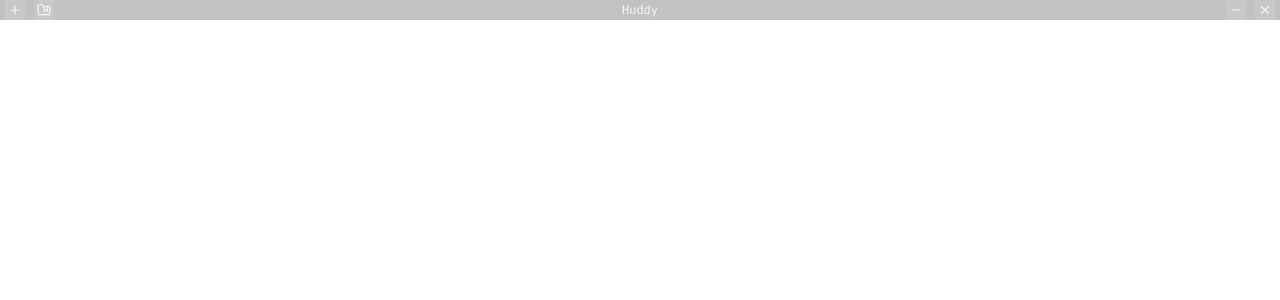
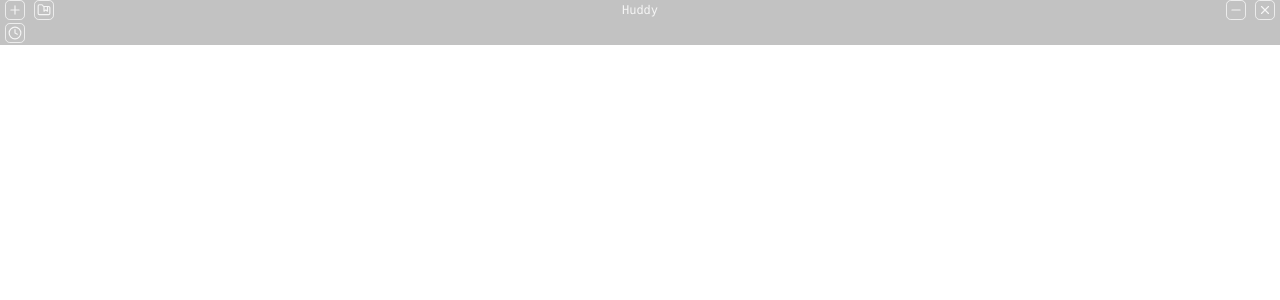
Before and after one commit to jpelinski/huddy, a React (Vite) app: page / in a window 1280 px wide. Shown: the top 300 px of the page. Built offline with nearby package versions, Linux system fonts and the light colour scheme.

Commit message:
feat: add clock component

```diff
--- a/src/App.tsx
+++ b/src/App.tsx
@@ -6,6 +6,7 @@ import { TimerList } from "./components/TimerList";
 import { useEffect, useRef } from "react";
 import { AnimatePresence, motion } from "framer-motion";
 import { useUIStore } from "./store/UIStore";
+import { Clock } from "./components/Clock";
 
 function App() {
   const { addTimer, timers } = useTimerStore();
@@ -31,6 +32,7 @@ function App() {
   const handleAddTimer = () => {
     addTimer({ name: "New Timer", duration: 300 });
   };
+  const { clockVisible } = useUIStore();
 
   return (
     <div
@@ -53,7 +55,7 @@ function App() {
           </motion.div>
         )}
       </AnimatePresence>
-
+      {clockVisible && <Clock />}
       <TimerList />
     </div>
   );
--- /dev/null
+++ b/src/components/Clock.module.css
@@ -0,0 +1,14 @@
+.clock {
+  display: flex;
+  flex-direction: column;
+  align-items: center;
+  padding: 0.5rem;
+}
+
+.time {
+  font-size: 0.8rem;
+  font-family: var(--font-mono);
+  font-weight: 500;
+  color: var(--text-primary);
+  letter-spacing: 0.05rem;
+}
--- /dev/null
+++ b/src/components/Clock.tsx
@@ -0,0 +1,11 @@
+import { useClock } from "../hooks/useClock";
+import styles from "./Clock.module.css";
+export function Clock() {
+  const { formattedTime } = useClock();
+
+  return (
+    <div className={styles.clock}>
+      <span className={styles.time}>{formattedTime}</span>
+    </div>
+  );
+}
--- a/src/components/HeadBar.module.css
+++ b/src/components/HeadBar.module.css
@@ -17,25 +17,32 @@
   height: 20px;
   margin-left: 0.3rem;
   margin-right: 0.3rem;
-  border-radius: none;
-  border: none;
-  background: rgba(255, 255, 255, 0.1);
+  border-radius: 0.3rem;
+  border: 1px solid rgba(255, 255, 255, 0.7);
+  background: rgba(255, 255, 255, 0);
   color: var(--text-primary);
   cursor: pointer;
   transition: background 0.2s ease-in-out;
 }
 
 .btn:hover {
-  background: rgba(255, 255, 255, 0.2);
+  background: rgba(255, 255, 255, 0.7);
+  color: rgba(0, 0, 0, 0.7);
 }
 
 .btnClose:hover {
   background: rgba(255, 59, 48, 0.6);
 }
+.btn[data-active="true"] {
+  background: rgba(255, 255, 255, 0.7);
+  color: rgba(0, 0, 0, 0.7);
+}
 
 .headbarWrapper {
   display: flex;
   flex-direction: column;
+  gap: 0.2rem;
+  margin-bottom: 0.1rem;
 }
 
 .presetPanel {
--- a/src/components/HeadBar.tsx
+++ b/src/components/HeadBar.tsx
@@ -1,7 +1,8 @@
-import { Minus, Plus, X, FolderBookmark } from "lucide-react";
+import { Minus, Plus, X, FolderBookmark, LucideClock } from "lucide-react";
 import styles from "./HeadBar.module.css";
 import { useState } from "react";
 import { PresetList } from "./PresetList";
+import { useUIStore } from "../store/UIStore";
 
 interface Props {
   onDoubleClick: (e: React.MouseEvent<HTMLDivElement>) => void;
@@ -10,6 +11,8 @@ interface Props {
 
 export function HeadBar({ onDoubleClick, onAddTimer }: Props) {
   const [presetListOpen, setPresetListOpen] = useState(false);
+  const { clockVisible, setClockVisible } = useUIStore();
+
   return (
     <div className={styles.headbarWrapper}>
       <div className={styles.headbar} onDoubleClick={onDoubleClick}>
@@ -30,6 +33,15 @@ export function HeadBar({ onDoubleClick, onAddTimer }: Props) {
           <X size={14} />
         </button>
       </div>
+      <div className={styles.headbar__underbar}>
+        <button
+          className={styles.btn}
+          data-active={clockVisible}
+          onClick={() => setClockVisible(!clockVisible)}
+        >
+          <LucideClock size={14} />
+        </button>
+      </div>
       {presetListOpen && (
         <div className={styles.presetPanel}>
           <PresetList />
--- /dev/null
+++ b/src/hooks/useClock.ts
@@ -0,0 +1,29 @@
+import { useState, useEffect } from 'react'
+
+interface ClockOptions {
+    format24h: boolean
+    showSeconds: boolean
+}
+
+export function useClock({ format24h = true, showSeconds = true }: Partial<ClockOptions> = {}) {
+    const [time, setTime] = useState(new Date())
+    useEffect(() => {
+        const interval = setInterval(() => {
+            setTime(new Date())
+        }, 1000)
+        return () => clearInterval(interval)
+    }, [])
+
+    const hours = format24h ? time.getHours() : time.getHours() % 12 || 12
+    const minutes = time.getMinutes()
+    const seconds = time.getSeconds()
+
+    const formattedTime = [
+        String(hours).padStart(2, '0'),
+        String(minutes).padStart(2, '0'),
+        ...(showSeconds ? [String(seconds).padStart(2, '0')] : []),].join(':')
+
+    return { formattedTime, time }
+
+
+}
--- a/src/store/UIStore.ts
+++ b/src/store/UIStore.ts
@@ -6,12 +6,16 @@ interface UIStore {
     setIsExpanded: (value: boolean) => void;
     openSettingsId: string | null;
     setOpenSettingsId: (id: string | null) => void;
+    clockVisible: boolean;
+    setClockVisible: (value: boolean) => void;
 }
 
 export const useUIStore = create<UIStore>((set) => ({
     isExpanded: true,
     toggleExpanded: () => set((state) => ({ isExpanded: !state.isExpanded })),
-    setIsExpanded: (value: boolean) => set((state) => ({ isExpanded: value })),
+    setIsExpanded: (value: boolean) => set(() => ({ isExpanded: value })),
     openSettingsId: null,
-    setOpenSettingsId: (id: string | null) => set((state) => ({ openSettingsId: id })),
+    setOpenSettingsId: (id: string | null) => set(() => ({ openSettingsId: id })),
+    clockVisible: false,
+    setClockVisible: (value: boolean) => set(() => ({ clockVisible: value }))
 }));
```
